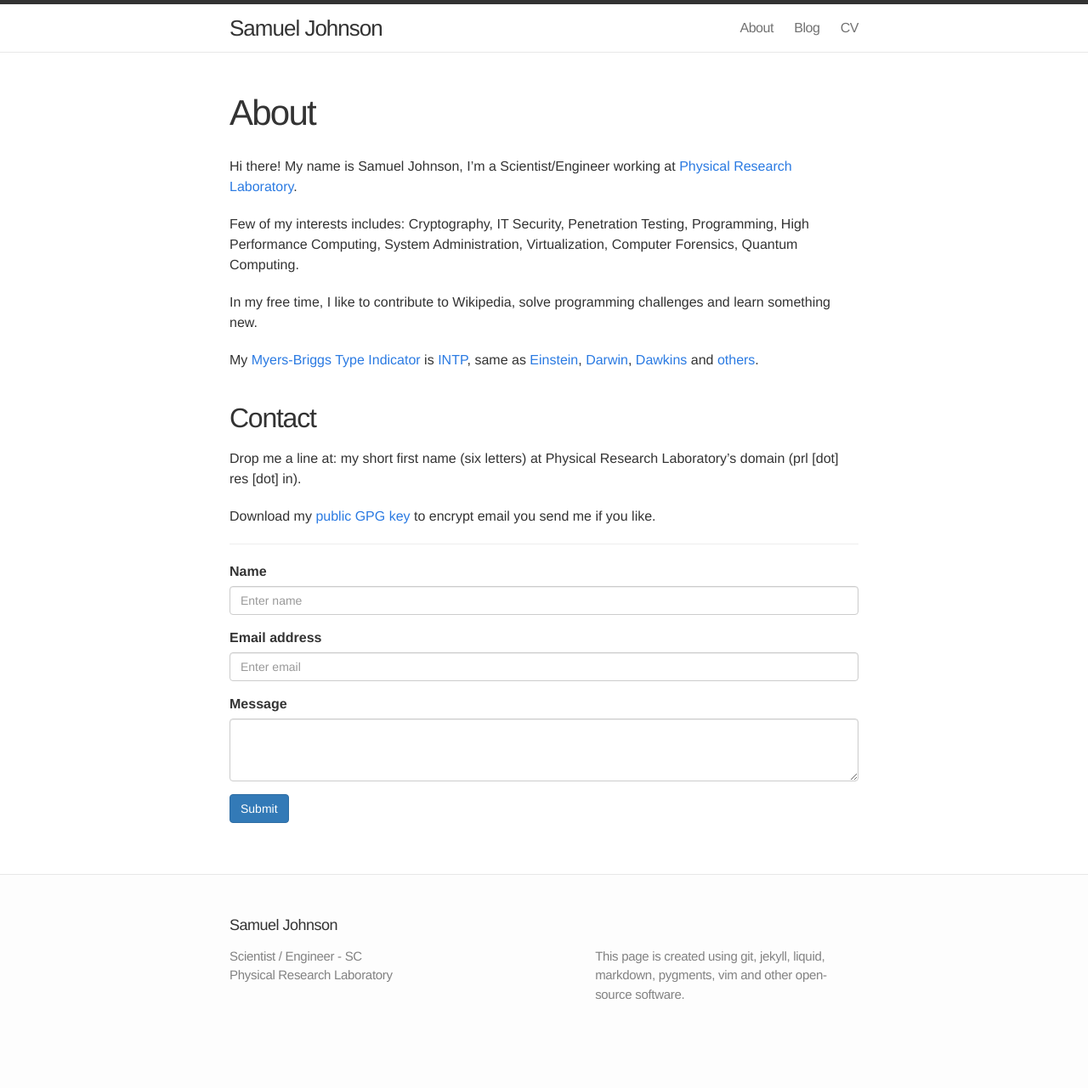
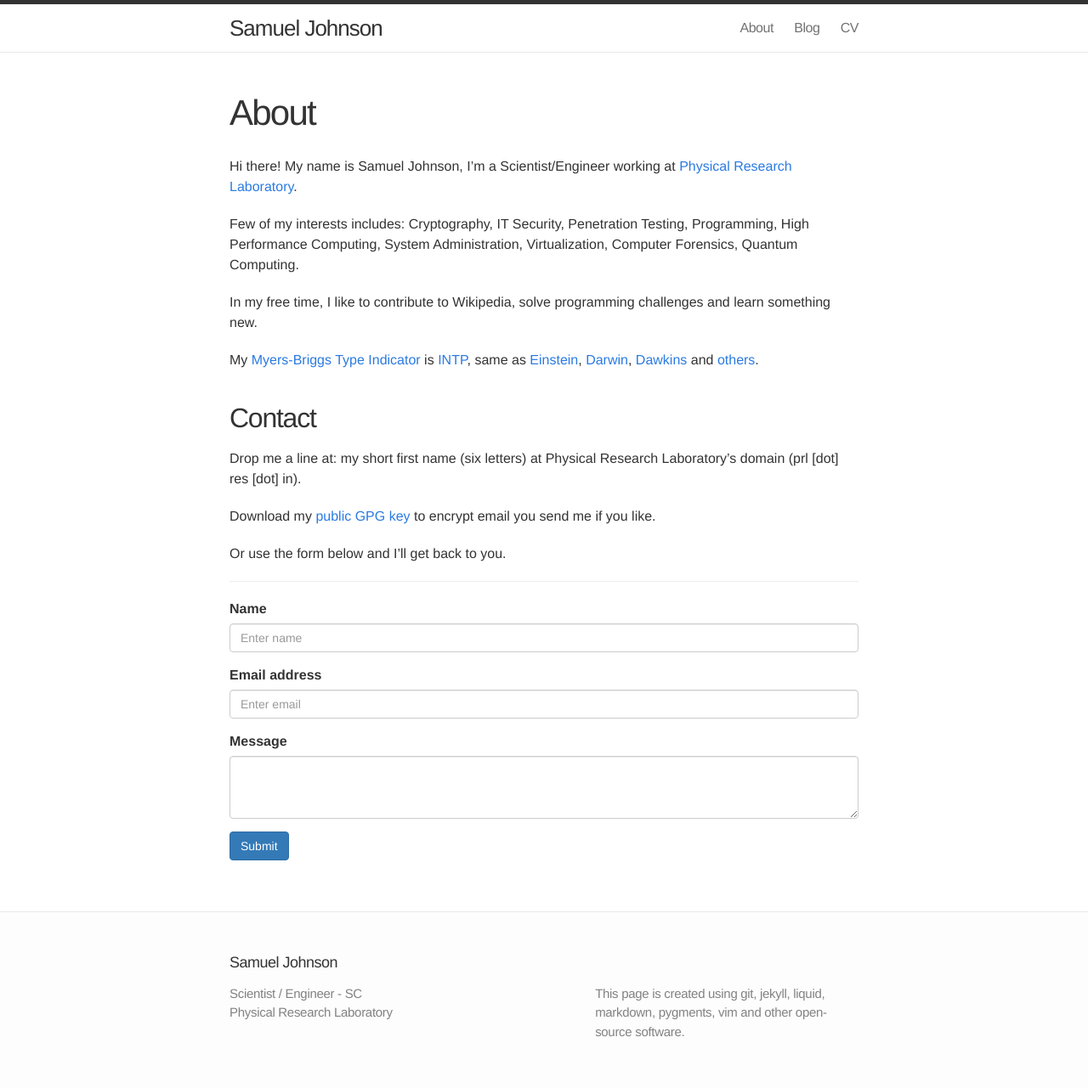
Before and after one commit to samueljohnson/samueljohnson.github.io.archive, a Jekyll site: the page built from about.markdown, in a window 1280 px wide. Shown: the whole page at 85% size. Built offline with Jekyll 4.4.1, drawn with Linux system fonts in a browser that asks for light colours; nearby versions of some CDN libraries; before the commit the page ends 1237 px from its top, so only the background shows below that.

Commit message:
Minor change

```diff
--- a/about.markdown
+++ b/about.markdown
@@ -18,6 +18,8 @@ Drop me a line at: my short first name (six letters) at Physical Research Labora
 
 Download my [public GPG key](/assets/txt/PRL_Public.asc) to encrypt email you send me if you like.
 
+Or use the form below and I'll get back to you.
+
 ----
 
   <form method="POST" action="http://forms.brace.io/esamueljohnson@gmail.com">
```
